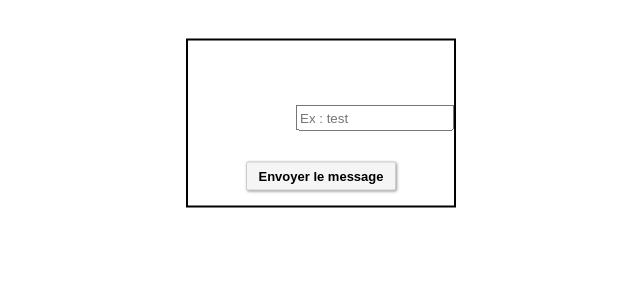
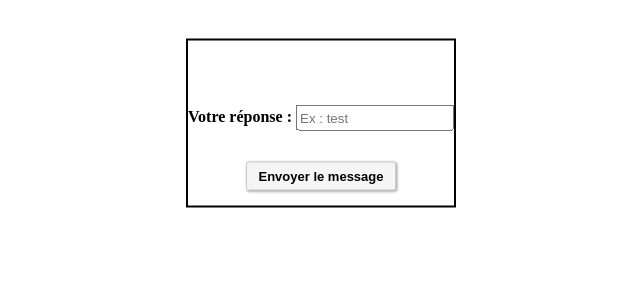
Before and after one commit to CIASIE-2018/Trivial-Navigo, a PHP site: template src/views/FormQuestionView.html.twig in a window 1280 px wide. Shown: the part 277-577 px from the top of the page, without its empty margins (319-959 px from the left). Run offline with PHP 8.4, Linux system fonts and the light colour scheme; the template is opened without the code that fills it, so the values that code supplies are empty; some libraries are stand-ins or nearby versions.

Commit message:
Modif affichage formulaire question/réponse

```diff
--- a/src/views/FormQuestionView.html.twig
+++ b/src/views/FormQuestionView.html.twig
@@ -32,10 +32,10 @@
 </div>
     <form id="formQuestion" method="post" class={{theme}} action="{{ base_url() }}/SubmitQ/Game/{{idGame}}/{{theme}}">
         <p>
-            <label id="question">{{ question.question }}</label>
+            <label id="labelQuestionForm">{{ question.question }}</label>
         </p>
         <p>
-            <label for="reponse" id="labelreponse">Votre réponse :</label>
+            <label for="reponse" id="labelReponseForm">Votre réponse :</label>
             <input type="text" name="reponse" id="reponse" placeholder="Ex : test"/>
         </p>
         <input type="hidden" id="idCarte" name="idCarte" value={{ question.idCarte }}></input>
--- a/web/css/board.css
+++ b/web/css/board.css
@@ -109,12 +109,17 @@ table {
     grid-template-rows: 50% 50%;
 }
 
-#question {
+#labelQuestionForm {
     margin-left: 10px;
     margin-right: 10px;
     font-size: 14pt;
     font-weight: bold;
-    color: white;
+    color: black;
+}
+
+#labelReponseForm {
+    font-weight: bold;
+    color: black;
 }
 
 #formQuestion {
@@ -125,9 +130,6 @@ table {
     left: 50%;
     transform: translate(-50%, -50%);
     text-align: center;
-}
-
-#formQuestion {
     border: 2px solid black;
 }
 
@@ -145,11 +147,6 @@ table {
 
 .player4 {
     background-color: #9e3e0e;
-}
-
-#labelreponse {
-    font-weight: bold;
-    color: white;
 }
 
 .finalButton {
```
